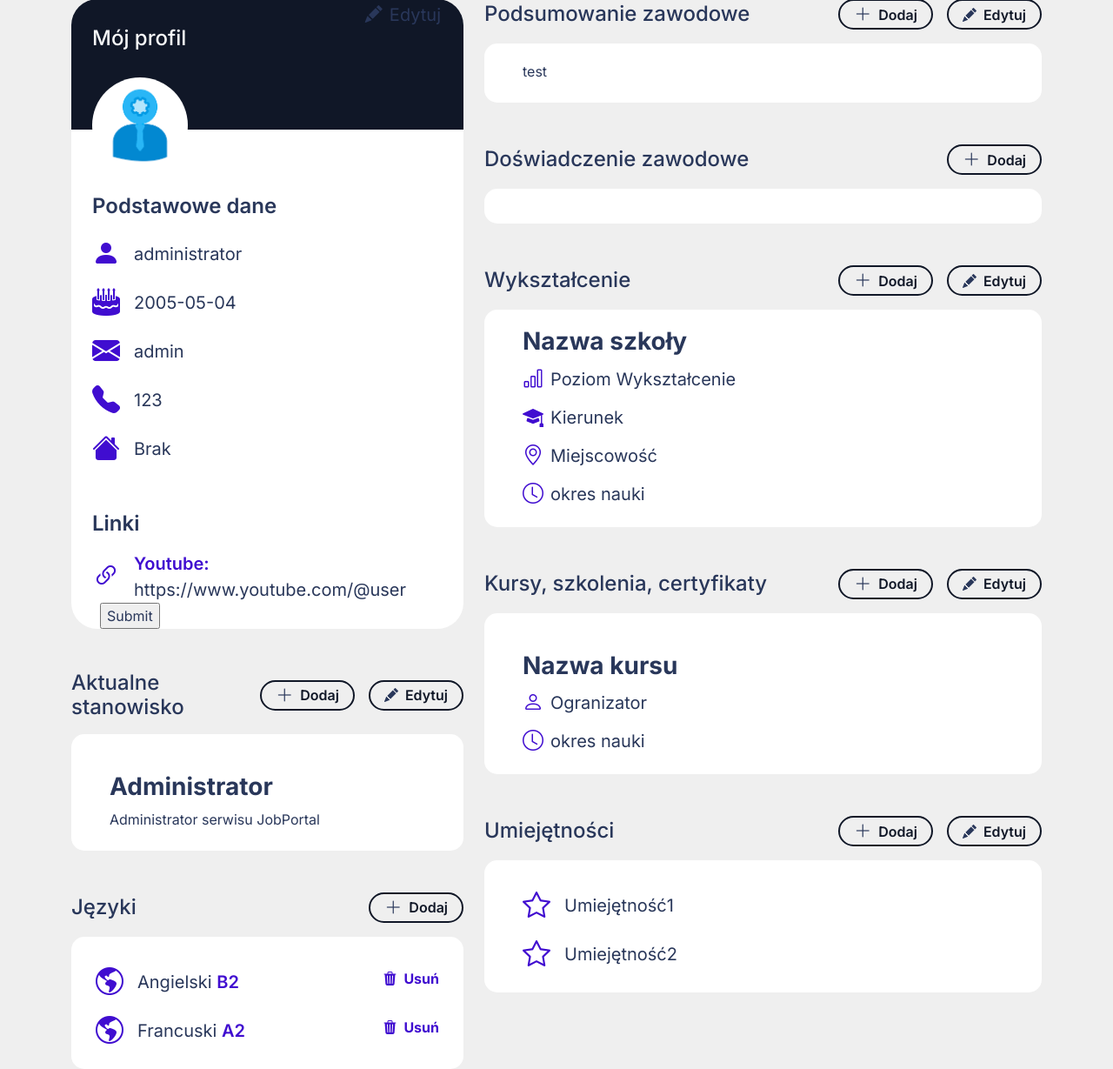
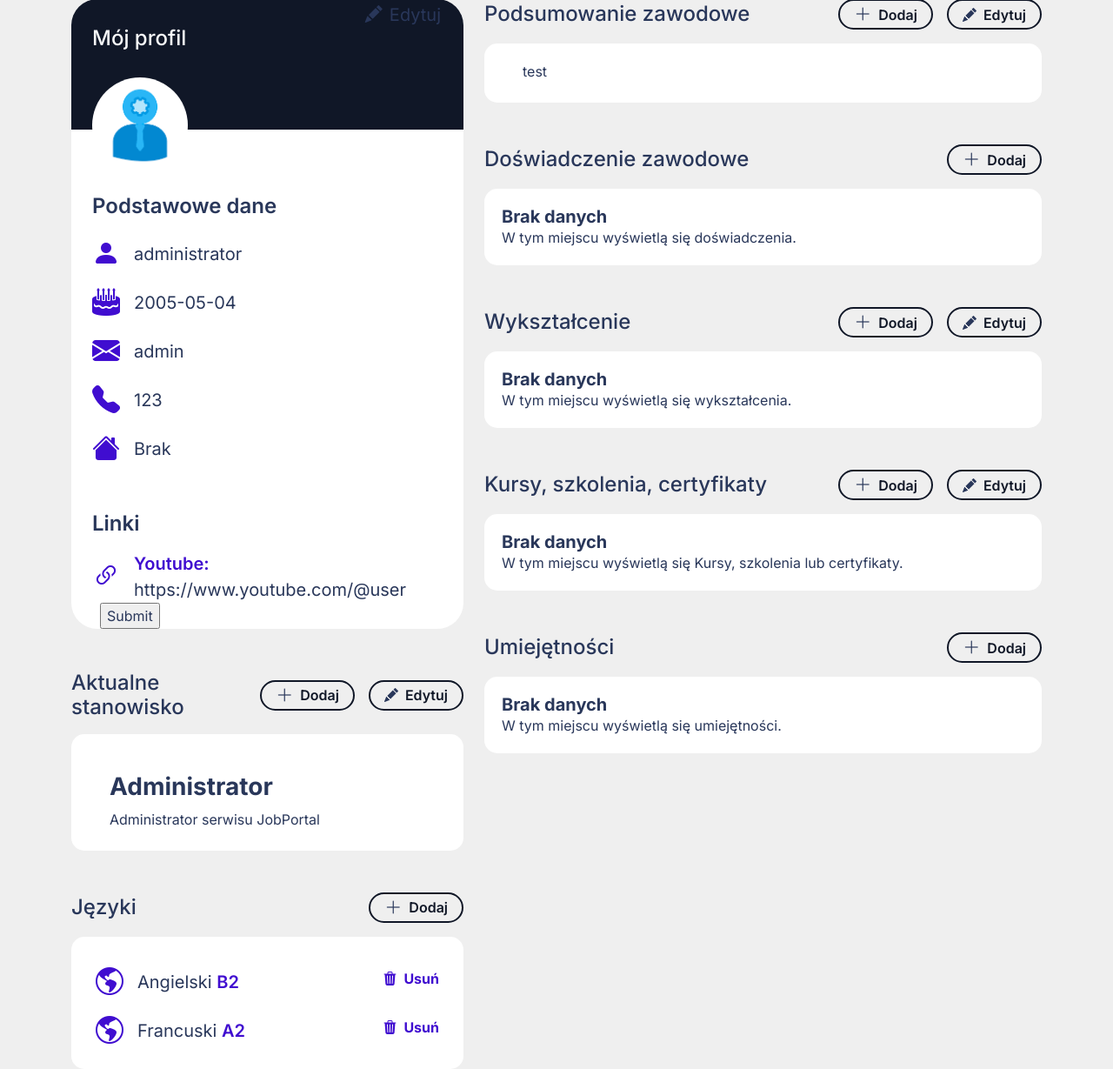
Before and after one commit to pawel054/JobPortal, a PHP site: page /user/profile.php in a window 1280 px wide. Shown: the part 105-1334 px from the top of the page at 87% size. Run offline with PHP 8.4, Linux system fonts and the light colour scheme; a user stored in the database is signed in; data comes from the database, SQL or seed files in the repository; tables that the repository leaves empty hold one stand-in row (values such as "Sample post"); data that the repository does not hold is empty.

Commit message:
Add delete profile data

```diff
--- a/user/profile.php
+++ b/user/profile.php
@@ -4,14 +4,33 @@
 
 $userID = $_SESSION['user_id'];
 $email = $_SESSION['email'];
-$contentType = null;
 
 if ($_SERVER["REQUEST_METHOD"] == "POST") {
   if (isset($_POST["delete_experience"])) {
     $experience_id = $_POST["delete_experience"];
     $conn->query("DELETE FROM profile_experience WHERE experience_id='$experience_id'");
+  }
+
+  if(isset($_POST["delete_language"])){
+    $lang_id = $_POST["delete_language"];
+    $conn->query("DELETE FROM profile_languages WHERE language_id='$lang_id'");
+  }
+
+  if(isset($_POST["delete_skill"])){
+    $skill_id = $_POST["delete_skill"];
+    $conn->query("DELETE FROM profile_skills WHERE skill_id='$skill_id'");
+  }
+
+  if(isset($_POST["delete_certificate"])){
+    $certificate_id = $_POST["delete_certificate"];
+    $conn->query("DELETE FROM profile_certificates WHERE certificate_id='$certificate_id'");
+  }
+  if(isset($_POST["delete_education"])){
+    $edu_id = $_POST["delete_education"];
+    $conn->query("DELETE FROM profile_education WHERE education_id='$edu_id'");
+  }
+
   header("Location: " . $_SERVER['PHP_SELF']);
-  }
 }
 
 $profileInfoResult = $conn->query("SELECT * FROM `profile` WHERE user_id='$userID'");
@@ -42,10 +61,6 @@
     echo substr($text, 0, $maxSymbols) . '...';
   else
     echo $text;
-}
-
-if ($_SERVER["REQUEST_METHOD"] == "POST") {
-  echo $contentType;
 }
 ?>
 
@@ -191,15 +206,24 @@
             <a href="#" class="ms-auto me-0 fs-6 profileBtnLink px-3 pe-3  rounded-5 align-items-center d-flex fw-semibold"><span class="bi bi-plus-lg me-2 fs-5 fw-semibold"></span>Dodaj</a>
           </div>
           <div class="profileBox2">
-            <?php while ($row = mysqli_fetch_assoc($languageResult)) { ?>
+            <?php
+            if($languageResult->num_rows > 0){
+              while ($row = mysqli_fetch_assoc($languageResult)) {
+                $lang_id = $row["language_id"];
+            ?>
               <div class="d-flex">
                 <div class="d-flex align-items-center mx-2 mt-2">
                   <i class="bi bi-globe-americas fs-2 violetColor"></i>
                   <p class="m-0 mx-3 fs-5"><?php echo $row['language']; ?> <span class="linkMark"><?php echo $row['level']; ?></span></p>
                 </div>
-                <a href="#" class="fw-bold ms-auto mx-2 text-decoration-none align-items-center violetColor d-flex" data-bs-toggle="modal" data-bs-target="#decisionModal" onclick="SetOfferId('<?php echo $experience_id; ?>')"><span class="bi bi-trash3-fill fs-6 me-2 violetColor"></span>Usuń</a>
+                <a href="#" class="fw-bold ms-auto mx-2 text-decoration-none align-items-center violetColor d-flex" data-bs-toggle="modal" data-bs-target="#decisionModal" onclick="SetDeleteData('<?php echo $lang_id; ?>', 'langDeleteForm', 'language')"><span class="bi bi-trash3-fill fs-6 me-2 violetColor"></span>Usuń</a>
               </div>
-            <?php } ?>
+            <?php
+              }
+            } else{
+              echo "<h5 class='fw-bold m-0'>Brak danych</h5><p class='m-0'>W tym miejscu wyświetlą się języki.</p>";
+            }
+            ?>
           </div>
         </div>
       </div>
@@ -211,7 +235,15 @@
             <a href="#" class=" fs-6 fw-semibold profileBtnLink px-3 pe-3 rounded-5 align-items-center d-flex"><span class="bi bi-pencil-fill fs-6 me-2"></span>Edytuj</a>
           </div>
           <div class="profileBox2">
+            <?php
+            if ($careerSummary != null) {
+            ?>
             <p class="mx-4 mb-1"><?php echo $careerSummary; ?></p>
+            <?php
+            } else{
+              echo "<h5 class='fw-bold m-0'>Brak danych</h5><p class='m-0'>W tym miejscu wyświetli się podsumowanie zawodowe</p>";
+            }
+            ?>
           </div>
         </div>
         <div class="mt-5">
@@ -221,6 +253,7 @@
           </div>
           <div class="profileBox2">
             <?php
+            if ($experienceResult->num_rows > 0) {
               while ($row = mysqli_fetch_assoc($experienceResult)) {
                 $experience_id = $row["experience_id"];
                 $position = $row["position"];
@@ -234,7 +267,7 @@
                   <h4 class="fw-semibold"><?php echo $row["position"]; ?></h4>
                   <div class="d-flex ms-auto gap-4">
                     <a href="#" class="fw-bold text-decoration-none align-items-center violetColor d-flex" data-bs-toggle="modal" data-bs-target="#experienceModal" onclick="EditExperience('<?php echo $experience_id; ?>', '<?php echo $position; ?>', '<?php echo $company_name; ?>' , '<?php echo $location; ?>', '<?php echo $peroid_from ?>', '<?php echo $peroid_to ?>')"><span class="bi bi-pencil-fill fs-6 me-2 violetColor"></span>Edytuj</a>
-                    <a href="#" class="fw-bold text-decoration-none align-items-center violetColor d-flex" data-bs-toggle="modal" data-bs-target="#decisionModal" onclick="SetOfferId('<?php echo $experience_id; ?>')"><span class="bi bi-trash3-fill fs-6 me-2 violetColor"></span>Usuń</a>
+                    <a href="#" class="fw-bold text-decoration-none align-items-center violetColor d-flex" data-bs-toggle="modal" data-bs-target="#decisionModal" onclick="SetDeleteData('<?php echo $experience_id; ?>', 'experienceDeleteForm', 'experience')"><span class="bi bi-trash3-fill fs-6 me-2 violetColor"></span>Usuń</a>
                   </div>
                 </div>
                 <div class="d-flex align-items-center mb-2">
@@ -250,7 +283,12 @@
                   <p class="m-0 mx-2 fs-5"><?php echo $row["peroid_from"]; ?> - <?php echo $row["peroid_to"]; ?></p>
                 </div>
               </div>
-            <?php } ?>
+            <?php
+              }
+            } else{
+              echo "<h5 class='fw-bold m-0'>Brak danych</h5><p class='m-0'>W tym miejscu wyświetlą się doświadczenia.</p>";
+            }
+            ?>
           </div>
         </div>
         <div class="mt-5">
@@ -260,23 +298,48 @@
             <a href="#" class=" fs-6 fw-semibold profileBtnLink px-3 pe-3 rounded-5 align-items-center d-flex"><span class="bi bi-pencil-fill fs-6 me-2"></span>Edytuj</a>
           </div>
           <div class="profileBox2">
-            <h4 class="fs-3 fw-bold mx-4">Nazwa szkoły</h4>
-            <div class="d-flex align-items-center mx-4 mb-2">
+            <?php
+            if ($educationResult->num_rows > 0) {
+              while ($row = mysqli_fetch_assoc($educationResult)) {
+                $education_id = $row["education_id"];
+                $school_name = $row["school_name"];
+                $education_level = $row["education_level"];
+                $major = $row["major"];
+                $location = $row["location"];
+                $peroid_from = $row["peroid_from"];
+                $peroid_to = $row["peroid_to"];
+            ?>
+              <div class="p-3">
+                <div class="d-flex">
+                  <h4 class="fw-semibold"><?php echo $row["school_name"]; ?></h4>
+                  <div class="d-flex ms-auto gap-4">
+                    <a href="#" class="fw-bold text-decoration-none align-items-center violetColor d-flex" data-bs-toggle="modal" data-bs-target="#experienceModal" onclick="EditExperience('<?php echo $experience_id; ?>', '<?php echo $position; ?>', '<?php echo $company_name; ?>' , '<?php echo $location; ?>', '<?php echo $peroid_from ?>', '<?php echo $peroid_to ?>')"><span class="bi bi-pencil-fill fs-6 me-2 violetColor"></span>Edytuj</a>
+                    <a href="#" class="fw-bold text-decoration-none align-items-center violetColor d-flex" data-bs-toggle="modal" data-bs-target="#decisionModal" onclick="SetDeleteData('<?php echo $education_id; ?>', 'educationDeleteForm', 'education')"><span class="bi bi-trash3-fill fs-6 me-2 violetColor"></span>Usuń</a>
+                  </div>
+                </div>
+                <div class="d-flex align-items-center mb-2">
                   <i class="bi bi-bar-chart fs-4 violetColor"></i>
-              <p class="m-0 mx-2 fs-5">Poziom Wykształcenie</p>
+                  <p class="m-0 mx-2 fs-5"><?php echo $row["education_level"]; ?></p>
                 </div>
-            <div class="d-flex align-items-center mx-4 mb-2">
+                <div class="d-flex align-items-centermb-2">
                   <i class="bi bi-mortarboard-fill fs-4 violetColor"></i>
-              <p class="m-0 mx-2 fs-5">Kierunek</p>
+                  <p class="m-0 mx-2 fs-5"><?php echo $row["major"]; ?></p>
                 </div>
-            <div class="d-flex align-items-center mx-4 mb-2">
+                <div class="d-flex align-items-centermb-2">
                   <i class="bi bi-geo-alt fs-4 violetColor"></i>
-              <p class="m-0 mx-2 fs-5">Miejscowość</p>
+                  <p class="m-0 mx-2 fs-5"><?php echo $row["location"]; ?></p>
                 </div>
-            <div class="d-flex align-items-center mx-4">
+                <div class="d-flex align-items-center">
                   <i class="bi bi-clock fs-4 violetColor"></i>
-              <p class="m-0 mx-2 fs-5">okres nauki</p>
+                  <p class="m-0 mx-2 fs-5"><?php echo $row["peroid_from"]; ?> - <?php echo $row["peroid_to"]; ?></p>
                 </div>
+              </div>
+            <?php
+              }
+            } else{
+              echo "<h5 class='fw-bold m-0'>Brak danych</h5><p class='m-0'>W tym miejscu wyświetlą się wykształcenia.</p>";
+            }
+            ?>
           </div>
         </div>
         <div class="mt-5">
@@ -286,32 +349,64 @@
             <a href="#" class=" fs-6 fw-semibold profileBtnLink px-3 pe-3 rounded-5 align-items-center d-flex"><span class="bi bi-pencil-fill fs-6 me-2"></span>Edytuj</a>
           </div>
           <div class="profileBox2">
-            <h4 class="fs-3 fw-bold mx-4 mt-4">Nazwa kursu</h4>
-            <div class="d-flex align-items-center mx-4 mb-2">
+            <?php
+            if ($certificatesResult->num_rows > 0) {
+              while ($row = mysqli_fetch_assoc($certificatesResult)) {
+                $cert_id = $row["certificate_id"];
+                $cert_name = $row["name"];
+                $cert_organizer = $row["organizer"];
+                $peroid_from = $row["peroid_from"];
+                $peroid_to = $row["peroid_to"];
+            ?>
+              <div class="p-3">
+                <div class="d-flex">
+                  <h4 class="fw-semibold"><?php echo $row["name"]; ?></h4>
+                  <div class="d-flex ms-auto gap-4">
+                    <a href="#" class="fw-bold text-decoration-none align-items-center violetColor d-flex" data-bs-toggle="modal" data-bs-target="#experienceModal" onclick="EditExperience('<?php echo $experience_id; ?>', '<?php echo $position; ?>', '<?php echo $company_name; ?>' , '<?php echo $location; ?>', '<?php echo $peroid_from ?>', '<?php echo $peroid_to ?>')"><span class="bi bi-pencil-fill fs-6 me-2 violetColor"></span>Edytuj</a>
+                    <a href="#" class="fw-bold text-decoration-none align-items-center violetColor d-flex" data-bs-toggle="modal" data-bs-target="#decisionModal" onclick="SetDeleteData('<?php echo $cert_id; ?>', 'certificateDeleteForm', 'certificate')"><span class="bi bi-trash3-fill fs-6 me-2 violetColor"></span>Usuń</a>
+                  </div>
+                </div>
+                <div class="d-flex align-items-center mb-2">
                   <i class="bi bi-person fs-4 violetColor"></i>
-              <p class="m-0 mx-2 fs-5">Ogranizator</p>
+                  <p class="m-0 mx-2 fs-5"><?php echo $row["organizer"]; ?></p>
                 </div>
-            <div class="d-flex align-items-center mx-4">
+                <div class="d-flex align-items-center">
                   <i class="bi bi-clock fs-4 violetColor"></i>
-              <p class="m-0 mx-2 fs-5">okres nauki</p>
+                  <p class="m-0 mx-2 fs-5"><?php echo $row["peroid_from"]; ?> - <?php echo $row["peroid_to"]; ?></p>
                 </div>
+              </div>
+            <?php
+              }
+            } else{
+              echo "<h5 class='fw-bold m-0'>Brak danych</h5><p class='m-0'>W tym miejscu wyświetlą się Kursy, szkolenia lub certyfikaty.</p>";
+            }
+            ?>
           </div>
         </div>
         <div class="mt-5 mb-5">
           <div class="d-flex mb-3 align-items-center">
             <h4 class="align-items-center d-flex fw-regular m-0">Umiejętności</h4>
-            <a href="#" class="ms-auto me-3 fs-6 profileBtnLink px-3 pe-3  rounded-5 align-items-center d-flex fw-semibold"><span class="bi bi-plus-lg me-2 fs-5 fw-semibold"></span>Dodaj</a>
-            <a href="#" class=" fs-6 fw-semibold profileBtnLink px-3 pe-3 rounded-5 align-items-center d-flex"><span class="bi bi-pencil-fill fs-6 me-2"></span>Edytuj</a>
+            <a href="#" class="ms-auto me-0 fs-6 profileBtnLink px-3 pe-3  rounded-5 align-items-center d-flex fw-semibold"><span class="bi bi-plus-lg me-2 fs-5 fw-semibold"></span>Dodaj</a>
           </div>
           <div class="profileBox2">
-            <div class="d-flex align-items-center mx-4 mt-2">
+            <?php
+            if($skillsResult->num_rows > 0){
+              while ($row = mysqli_fetch_assoc($skillsResult)) {
+                $skill_id = $row["skill_id"];
+            ?>
+              <div class="d-flex">
+                <div class="d-flex align-items-center mx-2 mt-2">
                   <i class="bi bi-star fs-2 violetColor"></i>
-              <p class="m-0 mx-3 fs-5">Umiejętność1</p>
+                  <p class="m-0 mx-3 fs-5"><?php echo $row['skill']; ?></p>
                 </div>
-            <div class="d-flex align-items-center mx-4 mt-2">
-              <i class="bi bi-star fs-2 violetColor"></i>
-              <p class="m-0 mx-3 fs-5">Umiejętność2</p>
+                <a href="#" class="fw-bold ms-auto mx-2 text-decoration-none align-items-center violetColor d-flex" data-bs-toggle="modal" data-bs-target="#decisionModal" onclick="SetDeleteData('<?php echo $skill_id; ?>', 'skillDeleteForm', 'skill')"><span class="bi bi-trash3-fill fs-6 me-2 violetColor"></span>Usuń</a>
               </div>
+            <?php
+              }
+            } else{
+              echo "<h5 class='fw-bold m-0'>Brak danych</h5><p class='m-0'>W tym miejscu wyświetlą się umiejętności.</p>";
+            }
+            ?>
           </div>
         </div>
       </div>
@@ -398,16 +493,22 @@
           </div>
           <div class="modal-footer">
             <button type="button" class="btn btn-success" data-bs-dismiss="modal">Anuluj</button>
-            <button type="button" class="btn btn-danger" onclick="SendDeleteForm('experienceDeleteForm', 'experience')">Tak</button>
+            <button type="button" class="btn btn-danger" onclick="SendDeleteForm()">Tak</button>
           </div>
         </div>
       </div>
     </div>
     <form id="experienceDeleteForm" method="post"></form>
+    <form id="langDeleteForm" method="post"></form>
+    <form id="skillDeleteForm" method="post"></form>
+    <form id="certificateDeleteForm" method="post"></form>
+    <form id="educationDeleteForm" method="post"></form>
   </div>
   <script src="https://cdn.jsdelivr.net/npm/bootstrap@5.3.2/dist/js/bootstrap.bundle.min.js" integrity="sha384-C6RzsynM9kWDrMNeT87bh95OGNyZPhcTNXj1NW7RuBCsyN/o0jlpcV8Qyq46cDfL" crossorigin="anonymous"></script>
   <script>
-    var currentOfferId;
+    var deleteId;
+    var deleteFromId;
+    var dataType;
 
     function replaceParagraphsWithInputs() {
       var profileInfoData = document.querySelector('.profileInfoData');
@@ -474,21 +575,25 @@
       }
     });
 
-    function SendDeleteForm(formId, dataType) {
-      var form = document.getElementById(formId);
+    function SendDeleteForm() {
+      var form = document.getElementById(deleteFromId);
 
       var hiddenInput = document.createElement("input");
       hiddenInput.setAttribute("type", "hidden");
       hiddenInput.setAttribute("name", "delete_" + dataType);
-      hiddenInput.setAttribute("value", currentOfferId);
+      hiddenInput.setAttribute("value", deleteId);
+
+      console.log(hiddenInput);
 
       form.appendChild(hiddenInput);
       form.submit();
-      currentOfferId = 0;
+      deleteId = 0;
     }
 
-    function SetOfferId(offerId) {
-      currentOfferId = offerId;
+    function SetDeleteData(elementId, formId, elementType) {
+      deleteId = elementId;
+      deleteFromId = formId;
+      dataType = elementType;
     }
   </script>
 </body>
```
Lines whose indentation alone changed are shown as unchanged.
